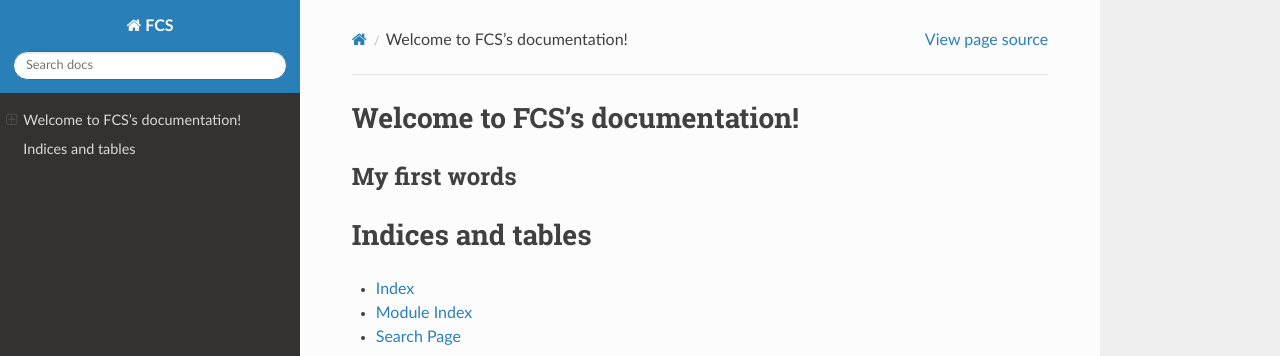
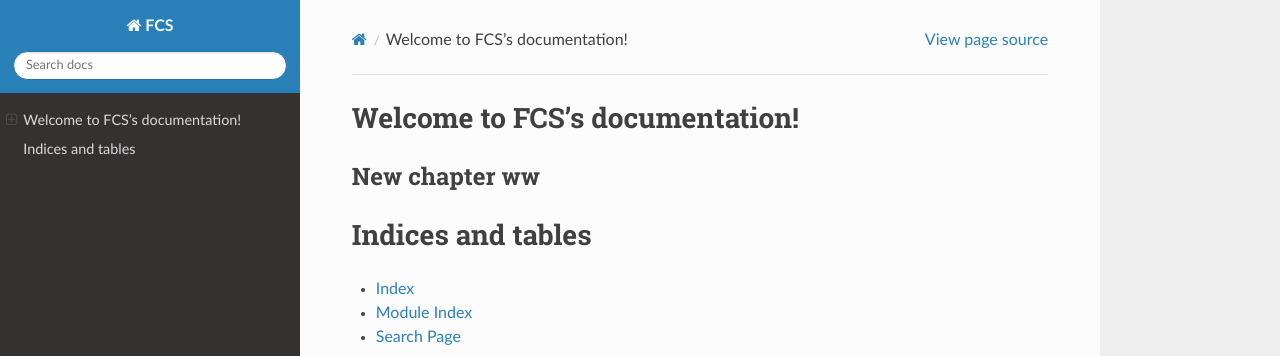
Before and after one commit to vepadulano/FCS, a Sphinx documentation site: the page built from docs/index.rst, in a window 1280 px wide. Shown: the top 356 px of the page. Built offline with Sphinx 7.4.7 and the Read the Docs theme 2.0.0, drawn with Linux system fonts in a browser that asks for light colours.

```diff
--- a/docs/index.rst
+++ b/docs/index.rst
@@ -10,7 +10,7 @@ Welcome to FCS's documentation!
    :maxdepth: 2
    :caption: Contents:
 
-My first words
+New chapter ww
 --------------
 
 Indices and tables
```
